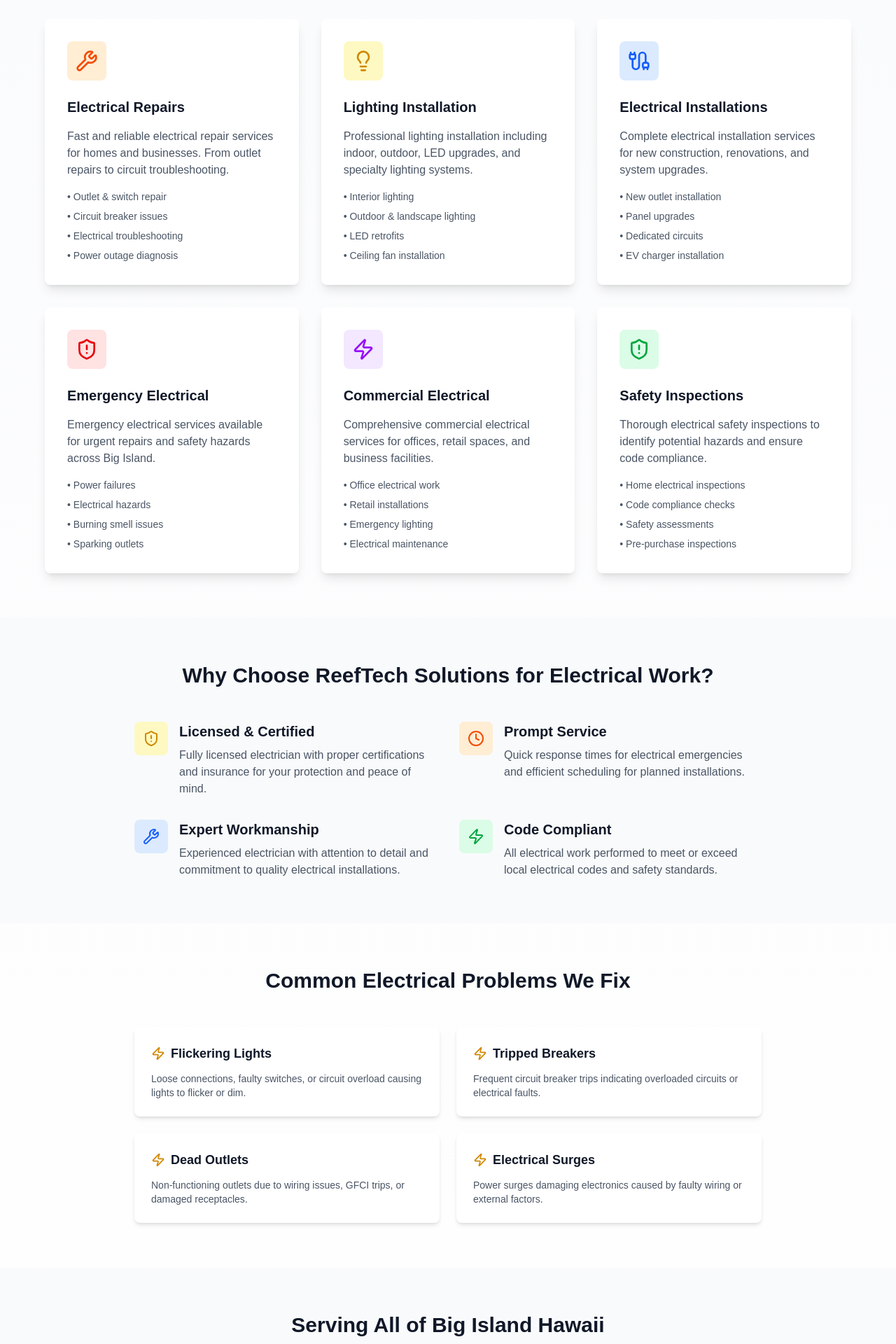
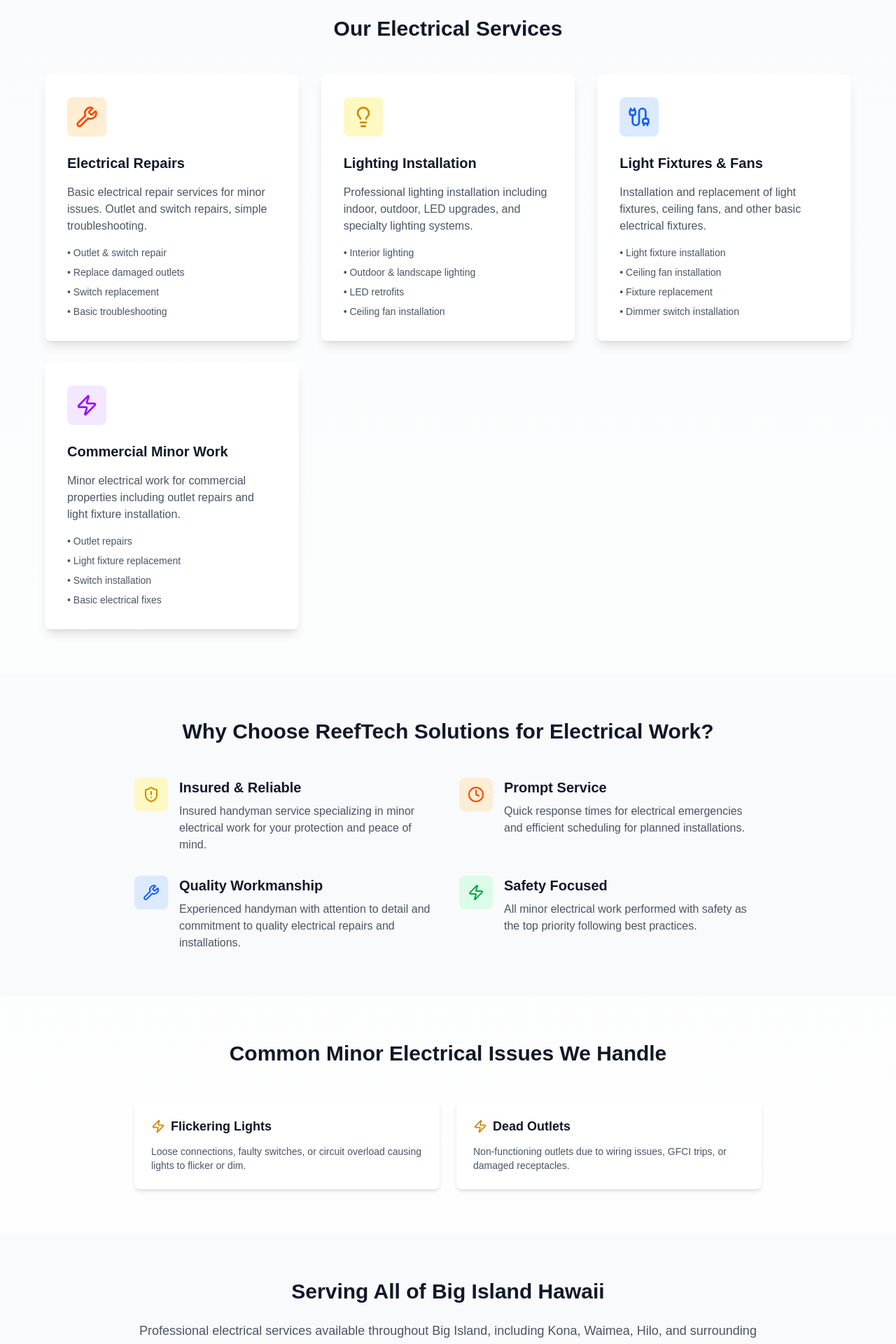
Before and after one commit to brennanhunter/reef-tech-solutions, a Next.js app: page /electrical-services in a window 1280 px wide. Shown: the part 540-2460 px from the top of the page at 70% size. Built offline with nearby package versions, Linux system fonts and the light colour scheme.

Commit message:
Added electrical page.

```diff
--- a/src/app/components/MarketingHeader.tsx
+++ b/src/app/components/MarketingHeader.tsx
@@ -97,7 +97,7 @@
                     onClick={() => setServicesDropdownOpen(false)}
                   >
                     <div className="font-semibold">Electrical Services</div>
-                    <div className="text-xs text-gray-500">Licensed electrician</div>
+                    <div className="text-xs text-gray-500">Minor electrical work</div>
                   </Link>
                   <div className="border-t border-gray-100 my-1"></div>
                   <button
--- a/src/app/electrical-services/page.tsx
+++ b/src/app/electrical-services/page.tsx
@@ -3,12 +3,12 @@
 import { Zap, Lightbulb, Cable, ShieldAlert, Clock, Wrench } from 'lucide-react';
 
 export const metadata: Metadata = {
-  title: 'Electrical Services Big Island Hawaii | Licensed Electrician | ReefTech Solutions',
-  description: 'Professional electrical services on Big Island Hawaii. Licensed electrician for installations, repairs, troubleshooting, and upgrades in Kona, Waimea, and Hilo.',
-  keywords: 'electrician big island, electrical services hawaii, electrical repair kona, licensed electrician waimea, electrical installation hilo, electrical troubleshooting, circuit breaker repair, lighting installation, electrical upgrades big island, emergency electrician',
+  title: 'Minor Electrical Services Big Island Hawaii | ReefTech Solutions',
+  description: 'Minor electrical services on Big Island Hawaii. Outlet repairs, switch replacement, lighting installation, and basic electrical work in Kona, Waimea, and Hilo.',
+  keywords: 'electrical services big island, electrical repair kona, outlet repair waimea, lighting installation hilo, switch replacement, electrical troubleshooting, light fixture installation, ceiling fan installation, minor electrical work big island',
   openGraph: {
-    title: 'Electrical Services Big Island Hawaii | Licensed Electrician | ReefTech Solutions',
-    description: 'Professional electrical services on Big Island Hawaii. Licensed electrician for installations, repairs, troubleshooting, and upgrades.',
+    title: 'Minor Electrical Services Big Island Hawaii | ReefTech Solutions',
+    description: 'Minor electrical services on Big Island Hawaii. Outlet repairs, switch replacement, lighting installation, and basic electrical work.',
     url: 'https://reeftechsolutions.com/electrical-services',
     type: 'website',
   },
@@ -25,10 +25,10 @@
               <Zap className="w-12 h-12" />
             </div>
             <h1 className="text-4xl md:text-5xl font-bold mb-6">
-              Licensed Electrician Big Island Hawaii
+              Minor Electrical Services Big Island Hawaii
             </h1>
             <p className="text-xl md:text-2xl mb-8 text-yellow-100">
-              Expert electrical installations, repairs, and upgrades across Big Island
+              Outlet repairs, switch replacement, lighting installation, and basic electrical work across Big Island
             </p>
             <div className="flex flex-wrap gap-4 justify-center text-sm">
               <div className="flex items-center gap-2">
@@ -64,13 +64,13 @@
                 </div>
                 <h3 className="text-xl font-bold mb-4 text-gray-900">Electrical Repairs</h3>
                 <p className="text-gray-600 mb-4">
-                  Fast and reliable electrical repair services for homes and businesses. From outlet repairs to circuit troubleshooting.
+                  Basic electrical repair services for minor issues. Outlet and switch repairs, simple troubleshooting.
                 </p>
                 <ul className="space-y-2 text-sm text-gray-600">
                   <li>• Outlet & switch repair</li>
-                  <li>• Circuit breaker issues</li>
-                  <li>• Electrical troubleshooting</li>
-                  <li>• Power outage diagnosis</li>
+                  <li>• Replace damaged outlets</li>
+                  <li>• Switch replacement</li>
+                  <li>• Basic troubleshooting</li>
                 </ul>
               </div>
 
@@ -96,32 +96,15 @@
                 <div className="w-14 h-14 bg-blue-100 rounded-lg flex items-center justify-center mb-6">
                   <Cable className="w-8 h-8 text-blue-600" />
                 </div>
-                <h3 className="text-xl font-bold mb-4 text-gray-900">Electrical Installations</h3>
+                <h3 className="text-xl font-bold mb-4 text-gray-900">Light Fixtures & Fans</h3>
                 <p className="text-gray-600 mb-4">
-                  Complete electrical installation services for new construction, renovations, and system upgrades.
+                  Installation and replacement of light fixtures, ceiling fans, and other basic electrical fixtures.
                 </p>
                 <ul className="space-y-2 text-sm text-gray-600">
-                  <li>• New outlet installation</li>
-                  <li>• Panel upgrades</li>
-                  <li>• Dedicated circuits</li>
-                  <li>• EV charger installation</li>
-                </ul>
-              </div>
-
-              {/* Emergency Electrical */}
-              <div className="bg-white rounded-lg shadow-lg p-8 hover:shadow-xl transition-shadow">
-                <div className="w-14 h-14 bg-red-100 rounded-lg flex items-center justify-center mb-6">
-                  <ShieldAlert className="w-8 h-8 text-red-600" />
-                </div>
-                <h3 className="text-xl font-bold mb-4 text-gray-900">Emergency Electrical</h3>
-                <p className="text-gray-600 mb-4">
-                  Emergency electrical services available for urgent repairs and safety hazards across Big Island.
-                </p>
-                <ul className="space-y-2 text-sm text-gray-600">
-                  <li>• Power failures</li>
-                  <li>• Electrical hazards</li>
-                  <li>• Burning smell issues</li>
-                  <li>• Sparking outlets</li>
+                  <li>• Light fixture installation</li>
+                  <li>• Ceiling fan installation</li>
+                  <li>• Fixture replacement</li>
+                  <li>• Dimmer switch installation</li>
                 </ul>
               </div>
 
@@ -130,34 +113,18 @@
                 <div className="w-14 h-14 bg-purple-100 rounded-lg flex items-center justify-center mb-6">
                   <Zap className="w-8 h-8 text-purple-600" />
                 </div>
-                <h3 className="text-xl font-bold mb-4 text-gray-900">Commercial Electrical</h3>
+                <h3 className="text-xl font-bold mb-4 text-gray-900">Commercial Minor Work</h3>
                 <p className="text-gray-600 mb-4">
-                  Comprehensive commercial electrical services for offices, retail spaces, and business facilities.
+                  Minor electrical work for commercial properties including outlet repairs and light fixture installation.
                 </p>
                 <ul className="space-y-2 text-sm text-gray-600">
-                  <li>• Office electrical work</li>
-                  <li>• Retail installations</li>
-                  <li>• Emergency lighting</li>
-                  <li>• Electrical maintenance</li>
+                  <li>• Outlet repairs</li>
+                  <li>• Light fixture replacement</li>
+                  <li>• Switch installation</li>
+                  <li>• Basic electrical fixes</li>
                 </ul>
               </div>
 
-              {/* Safety Inspections */}
-              <div className="bg-white rounded-lg shadow-lg p-8 hover:shadow-xl transition-shadow">
-                <div className="w-14 h-14 bg-green-100 rounded-lg flex items-center justify-center mb-6">
-                  <ShieldAlert className="w-8 h-8 text-green-600" />
-                </div>
-                <h3 className="text-xl font-bold mb-4 text-gray-900">Safety Inspections</h3>
-                <p className="text-gray-600 mb-4">
-                  Thorough electrical safety inspections to identify potential hazards and ensure code compliance.
-                </p>
-                <ul className="space-y-2 text-sm text-gray-600">
-                  <li>• Home electrical inspections</li>
-                  <li>• Code compliance checks</li>
-                  <li>• Safety assessments</li>
-                  <li>• Pre-purchase inspections</li>
-                </ul>
-              </div>
             </div>
           </div>
         </div>
@@ -178,9 +145,9 @@
                   </div>
                 </div>
                 <div>
-                  <h3 className="text-xl font-bold mb-2 text-gray-900">Licensed & Certified</h3>
+                  <h3 className="text-xl font-bold mb-2 text-gray-900">Insured & Reliable</h3>
                   <p className="text-gray-600">
-                    Fully licensed electrician with proper certifications and insurance for your protection and peace of mind.
+                    Insured handyman service specializing in minor electrical work for your protection and peace of mind.
                   </p>
                 </div>
               </div>
@@ -206,9 +173,9 @@
                   </div>
                 </div>
                 <div>
-                  <h3 className="text-xl font-bold mb-2 text-gray-900">Expert Workmanship</h3>
+                  <h3 className="text-xl font-bold mb-2 text-gray-900">Quality Workmanship</h3>
                   <p className="text-gray-600">
-                    Experienced electrician with attention to detail and commitment to quality electrical installations.
+                    Experienced handyman with attention to detail and commitment to quality electrical repairs and installations.
                   </p>
                 </div>
               </div>
@@ -220,9 +187,9 @@
                   </div>
                 </div>
                 <div>
-                  <h3 className="text-xl font-bold mb-2 text-gray-900">Code Compliant</h3>
+                  <h3 className="text-xl font-bold mb-2 text-gray-900">Safety Focused</h3>
                   <p className="text-gray-600">
-                    All electrical work performed to meet or exceed local electrical codes and safety standards.
+                    All minor electrical work performed with safety as the top priority following best practices.
                   </p>
                 </div>
               </div>
@@ -236,7 +203,7 @@
         <div className="container mx-auto px-4">
           <div className="max-w-4xl mx-auto">
             <h2 className="text-3xl font-bold text-center mb-12 text-gray-900">
-              Common Electrical Problems We Fix
+              Common Minor Electrical Issues We Handle
             </h2>
             <div className="grid md:grid-cols-2 gap-6">
               <div className="bg-white rounded-lg shadow-md p-6">
@@ -252,16 +219,6 @@
               <div className="bg-white rounded-lg shadow-md p-6">
                 <h3 className="font-bold text-lg mb-3 text-gray-900 flex items-center gap-2">
                   <Zap className="w-5 h-5 text-yellow-600" />
-                  Tripped Breakers
-                </h3>
-                <p className="text-gray-600 text-sm">
-                  Frequent circuit breaker trips indicating overloaded circuits or electrical faults.
-                </p>
-              </div>
-
-              <div className="bg-white rounded-lg shadow-md p-6">
-                <h3 className="font-bold text-lg mb-3 text-gray-900 flex items-center gap-2">
-                  <Zap className="w-5 h-5 text-yellow-600" />
                   Dead Outlets
                 </h3>
                 <p className="text-gray-600 text-sm">
@@ -269,15 +226,6 @@
                 </p>
               </div>
 
-              <div className="bg-white rounded-lg shadow-md p-6">
-                <h3 className="font-bold text-lg mb-3 text-gray-900 flex items-center gap-2">
-                  <Zap className="w-5 h-5 text-yellow-600" />
-                  Electrical Surges
-                </h3>
-                <p className="text-gray-600 text-sm">
-                  Power surges damaging electronics caused by faulty wiring or external factors.
-                </p>
-              </div>
             </div>
           </div>
         </div>
@@ -307,10 +255,10 @@
         <div className="container mx-auto px-4">
           <div className="max-w-4xl mx-auto text-center">
             <h2 className="text-3xl md:text-4xl font-bold mb-6">
-              Need an Electrician? We&apos;re Ready to Help
+              Need Minor Electrical Work? We&apos;re Ready to Help
             </h2>
             <p className="text-xl mb-8 text-yellow-100">
-              From simple repairs to complex installations, our licensed electrician is here for all your electrical needs.
+              From outlet repairs to light fixture installations, we handle minor electrical work safely and efficiently.
             </p>
             <div className="flex flex-col sm:flex-row gap-4 justify-center">
               <a
@@ -353,7 +301,7 @@
               '@type': 'State',
               'name': 'Hawaii',
             },
-            'description': 'Professional electrical services on Big Island Hawaii including electrical installations, repairs, troubleshooting, and safety inspections by licensed electrician.',
+            'description': 'Minor electrical services on Big Island Hawaii including outlet repairs, switch replacement, lighting installation, and basic electrical work.',
             'serviceType': 'Electrical Services',
           }),
         }}
```
